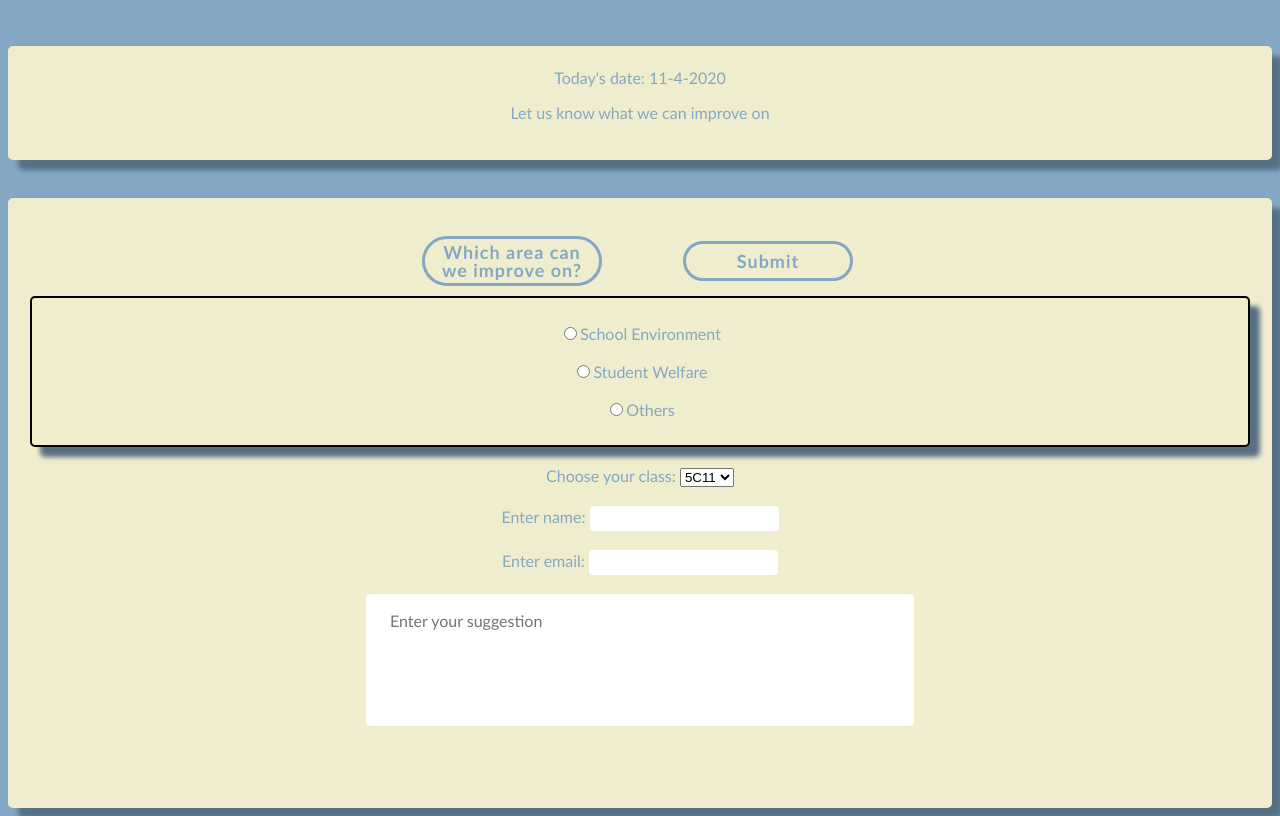
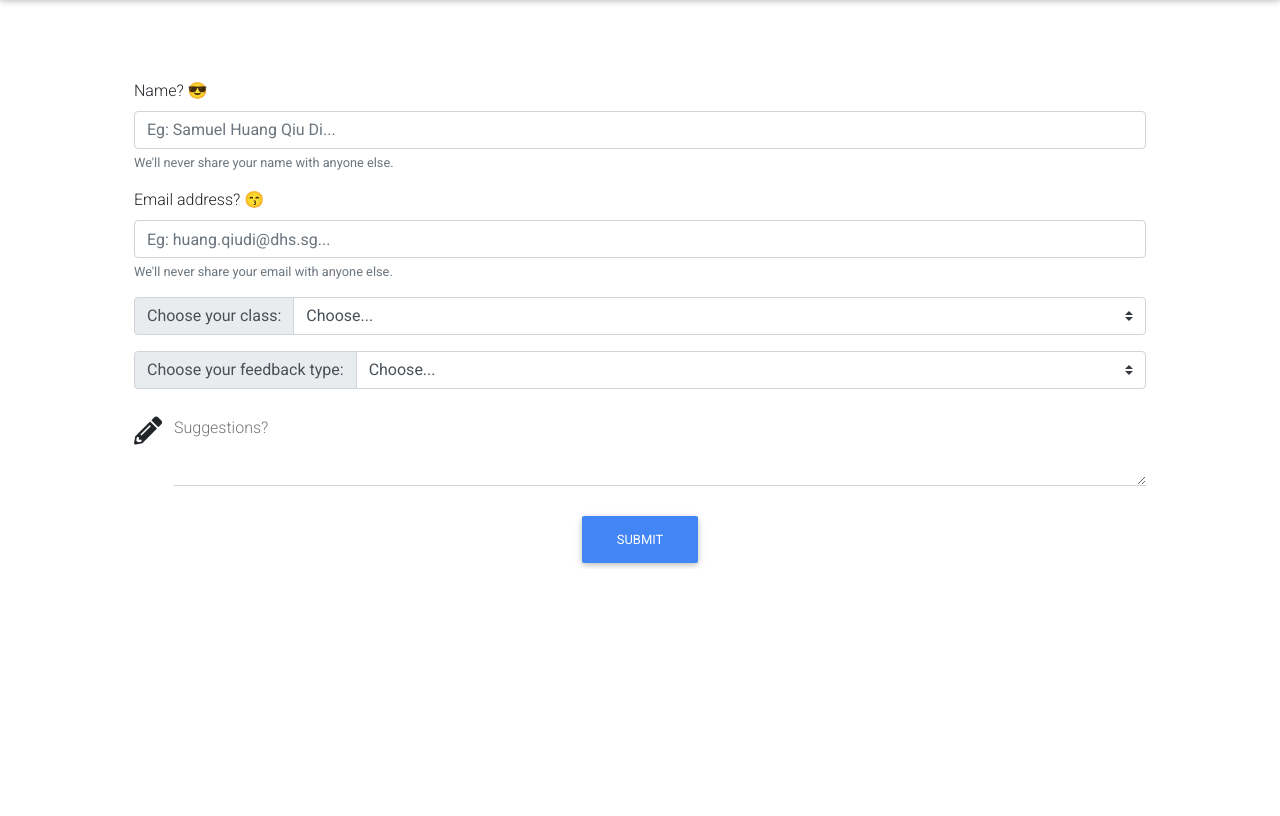
Before and after one commit to kaslisk/webapp, a Flask app: page / in a window 1280 px wide. Shown: the part 249-1065 px from the top of the page. After the commit the page ends 817 px from the top, so only its background shows below. Run offline with Flask 2, Linux system fonts and the light colour scheme; some libraries are stand-ins or nearby versions.

Commit message:
Updates to Dunman High Feedback App

```diff
--- /dev/null
+++ b/INFO.txt
@@ -0,0 +1 @@
+welfare,5C21,test,test@dhs.sg,test
--- a/static/style.css
+++ b/static/style.css
@@ -84,7 +84,7 @@
       left: 40%;
       transform: translate(-50%, -50%);
       width: 180px;
-      height: 50px;
+      height: auto;
       line-height: 1;
       font-size: 18px;
       font-weight: bold;
--- a/templates/index.html
+++ b/templates/index.html
@@ -4,22 +4,116 @@
 
 <head>
 	<meta charset="utf-8">
-  <meta name="viewport" content="width=device-width">
+  <meta name="viewport" content="width=device-width, initial-scale=1">
 	<title>Dunman High Feedback Portal</title>
-  <link rel="stylesheet" href="/static/style.css">
+  <!--<link rel="stylesheet" href="/static/style.css">-->
+	<link rel="stylesheet" href="https://maxcdn.bootstrapcdn.com/bootstrap/4.4.1/css/bootstrap.min.css">
+  <script src="https://ajax.googleapis.com/ajax/libs/jquery/3.4.1/jquery.min.js"></script>
+  <script src="https://cdnjs.cloudflare.com/ajax/libs/popper.js/1.16.0/umd/popper.min.js"></script>
+  <script src="https://maxcdn.bootstrapcdn.com/bootstrap/4.4.1/js/bootstrap.min.js"></script>
+	<!-- Font Awesome -->
+<link rel="stylesheet" href="https://use.fontawesome.com/releases/v5.8.2/css/all.css">
+<!-- Google Fonts -->
+<link rel="stylesheet" href="https://fonts.googleapis.com/css?family=Roboto:300,400,500,700&display=swap">
+<!-- Bootstrap core CSS -->
+<link href="https://cdnjs.cloudflare.com/ajax/libs/twitter-bootstrap/4.4.1/css/bootstrap.min.css" rel="stylesheet">
+<!-- Material Design Bootstrap -->
+<link href="https://cdnjs.cloudflare.com/ajax/libs/mdbootstrap/4.15.0/css/mdb.min.css" rel="stylesheet">
+	<!-- JQuery -->
+<script type="text/javascript" src="https://cdnjs.cloudflare.com/ajax/libs/jquery/3.4.1/jquery.min.js"></script>
+<!-- Bootstrap tooltips -->
+<script type="text/javascript" src="https://cdnjs.cloudflare.com/ajax/libs/popper.js/1.14.4/umd/popper.min.js"></script>
+<!-- Bootstrap core JavaScript -->
+<script type="text/javascript" src="https://cdnjs.cloudflare.com/ajax/libs/twitter-bootstrap/4.4.1/js/bootstrap.min.js"></script>
+<!-- MDB core JavaScript -->
+<script type="text/javascript" src="https://cdnjs.cloudflare.com/ajax/libs/mdbootstrap/4.15.0/js/mdb.min.js"></script>
 </head>
 
 <body>
-	<h1>DUNMAN HIGH FEEDBACK PORTAL</h1>
+	<div class="jumbotron card card-image" style="background-image: url(https://mdbootstrap.com/img/Photos/Others/gradient1.jpg); padding: 3.5%;">
+		<div class="text-white text-center py-0 px-0">
+			<h2 class="card-title h1-responsive pt-0 mb-0 font-bold"><strong>DUNMAN HIGH FEEDBACK PORTAL &#129488;</strong></h2>
 			<h2>Welcome!</h2>
-  <br /><br /><br /><br /><br /><br />
 	  	<div class="datentime">
 		    Today's date:
 		    {{ now.day }}-{{ now.month }}-{{ now.year }}
 		    <p>Let us know what we can improve on</p>
 		  </div>
+		</div>
+	</div>
   <br /><br />
-  <div class="mainthing">
+<div class="container" style="padding: 0% 5%;">
+	<form action="/" method="POST">
+		<div class="form-group col-xs-4">
+			<label for="name">Name? &#128526;</label>
+			<input type="text" class="form-control" id="name" aria-describedby="nameCaution" placeholder="Eg: Samuel Huang Qiu Di..." name="name">
+			<small id="nameCaution" class="form-text text-muted">We'll never share your name with anyone else.</small>
+		</div>
+		<div class="form-group">
+			<label for="exampleInputEmail1">Email address? &#128537;</label>
+			<input type="email" class="form-control" id="exampleInputEmail1" aria-describedby="emailHelp" placeholder="Eg: huang.qiudi@dhs.sg..." name="email">
+			<small id="emailHelp" class="form-text text-muted">We'll never share your email with anyone else.</small>
+		</div>
+		<div class="form-group">
+			<div class="input-group mb-3">
+				<div class="input-group-prepend">
+					<label class="input-group-text" for="inputGroupSelect01">Choose your class:</label>
+				</div>
+				<select class="custom-select" id="inputGroupSelect01" name="class">
+					<option selected>Choose...</option>
+					<option value="5C11">5C11</option>
+					<option value="5C12">5C12</option>
+					<option value="5C21">5C21</option>
+					<option value="5C22">5C22</option>
+					<option value="5C31">5C31</option>
+					<option value="5C32">5C32</option>
+					<option value="5C33">5C33</option>
+					<option value="5C34">5C34</option>
+					<option value="5C35">5C35</option>
+					<option value="5C36">5C36</option>
+					<option value="5C37">5C37</option>
+					<option value="5C41">5C41</option>
+					<option value="5C42">5C42</option>
+					<option value="5C43">5C43</option>
+					<option value="5C44">5C44</option>
+					<option value="5C45">5C45</option>
+					<option value="5C46">5C46</option>
+					<option value="5C47">5C47</option>
+					<option value="5C48">5C48</option>
+				</select>
+			</div>
+		</div>
+
+		<div class="input-group mb-3">
+			<div class="input-group-prepend">
+				<label class="input-group-text" for="inputGroupSelect01">Choose your feedback type:</label>
+			</div>
+			<select class="custom-select" id="inputGroupSelect01" name="fbacktype">
+				<option selected>Choose...</option>
+				<option value="environment">School Environment</option>
+				<option value="welfare">Student Welfare</option>
+				<option value="others">Others</option>
+			</select>
+		</div>
+		<div class="md-form">
+		  <i class="fas fa-pencil-alt prefix"></i>
+		  <textarea id="form10" class="md-textarea form-control" rows="3" name="suggestion"></textarea>
+			<label for="form10">Suggestions?</label>
+		</div>
+		<div class="text-center">
+			<button type="submit" class="btn btn-primary">Submit</button>
+		</div>
+	</form>
+</div>
+  <script type="text/javascript" src="/static/autosize.js"></script>
+
+  <script type="text/javascript" src="/static/collapsible.js"></script>
+
+	</body>
+</html>
+
+
+  <!--<div class="mainthing">
     <br /><br /><br /><br />
     <form action="/" method="POST">
     <button type="button" class="collapsible">Which area can we improve on?</button>
@@ -75,11 +169,4 @@
     <br /><br /><br /><br />
     <input type="Submit" value="Submit" />
     </form>
-  </div>
-
-  <script type="text/javascript" src="/scripts/autosize.js"></script>
-
-  <script type="text/javascript" src="/scripts/collapsible.js"></script>
-
-	</body>
-</html>
+  </div> -->
```
Also changed, not shown: README.md (added), static/autosize.js (renamed from scripts/autosize.js), static/collapsible.js (renamed from scripts/collapsible.js). Lines whose indentation alone changed are shown as unchanged.
